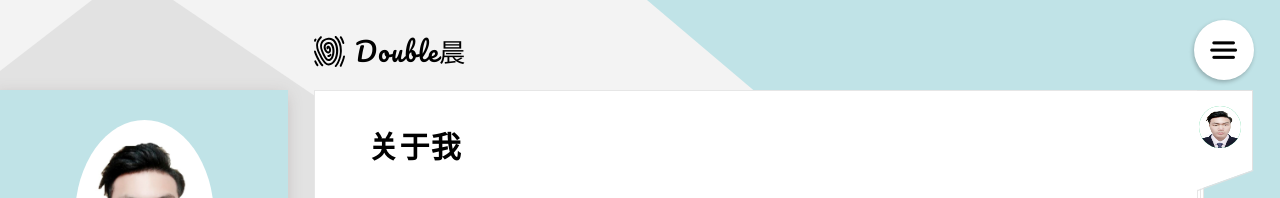
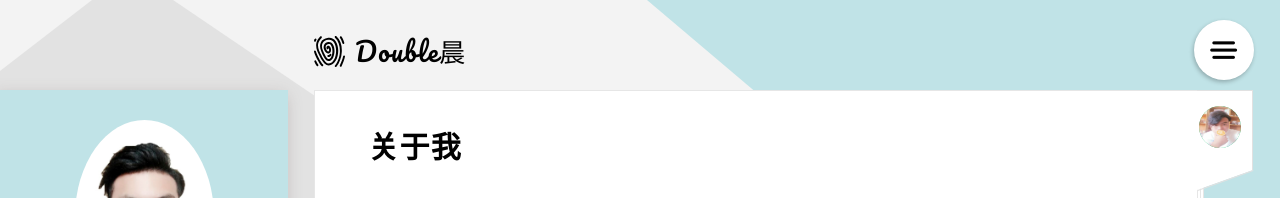
Before and after one commit to jcc893225523/jcc893225523.github.io, a plain HTML site: page index.html in a window 1280 px wide. Shown: the top 198 px of the page. Drawn offline with Linux system fonts and the light colour scheme; some packages are replaced by stand-ins of ours; a script that the page names is missing; files whose address does not match are found by name.

Commit message:
Update index.html

```diff
--- a/index.html
+++ b/index.html
@@ -61,7 +61,7 @@
         <nav id="ace-nav-sm" class="ace-nav hidden-lg hidden-md">
             <ul class="clear-list">
 				<li>
-					<a href="index.html" data-tooltip="Home"><img class="avatar avatar-42" src="img/jcc.jpg" alt=""></a>
+					<a href="index.html" data-tooltip="Home"><img class="avatar avatar-42" src="img/jcc2.jpg" alt=""></a>
 				</li>
 			</ul>
         </nav><!-- #ace-tab-nav-sm -->
@@ -95,7 +95,7 @@
                                 <nav id="ace-nav" class="ace-nav">
                                     <ul class="clear-list">
 										<li>
-											<a href="index.html" data-tooltip="Home"><img class="avatar avatar-42" src="img/jcc.jpg" alt=""></a>
+											<a href="index.html" data-tooltip="Home"><img class="avatar avatar-42" src="img/jcc2.jpg" alt=""></a>
 										</li>
 									</ul>
                                 </nav>
```
